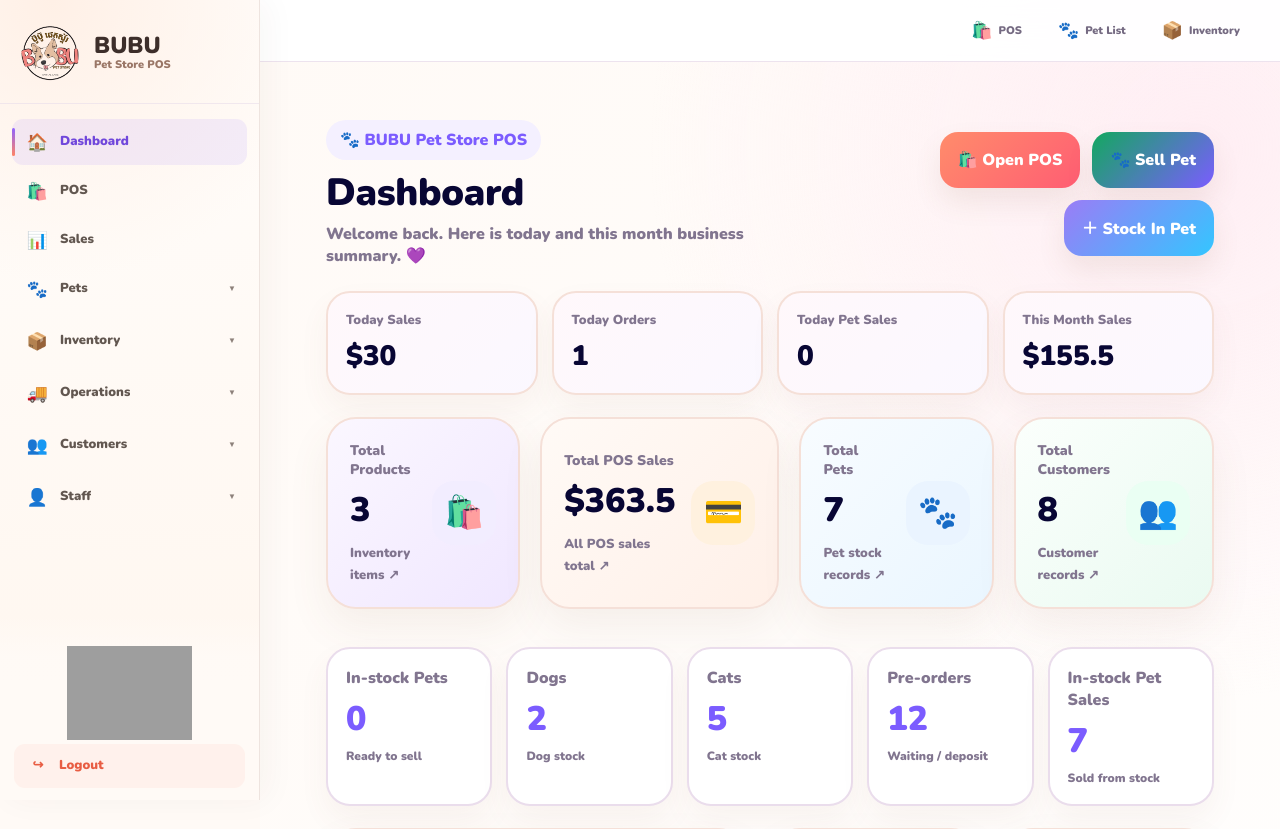
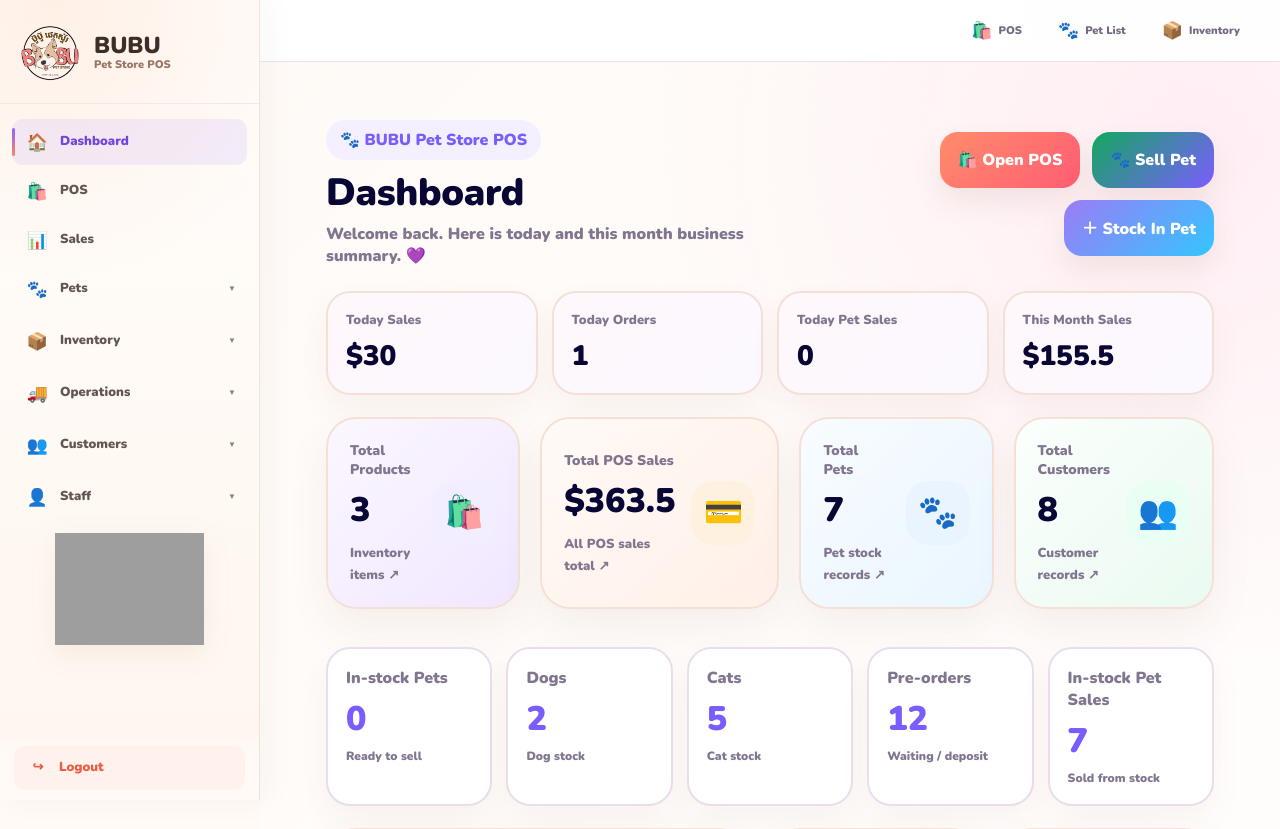
Before and after one commit to tanshychiev/bubu-system, a Django app: page / in a window 1280 px wide. Shown: the top 829 px of the page. Run offline with Django 5.2, Linux system fonts and the light colour scheme; data comes from the database, SQL or seed files in the repository; grey boxes are pictures that could not be loaded.

Commit message:
Update sidebar pet position and latest BUBU changes

```diff
--- a/templates/base.html
+++ b/templates/base.html
@@ -126,7 +126,7 @@ button{touch-action:manipulation}
 .menu{
     flex:1 1 auto;
     min-height:0;
-    padding:12px 12px 130px;
+    padding:12px 12px 72px;
     overflow-y:auto;
     overflow-x:hidden;
     scrollbar-width:thin;
@@ -259,7 +259,7 @@ button{touch-action:manipulation}
     bottom:0;
     z-index:20;
     display:block!important;
-    padding:30px 14px calc(12px + env(safe-area-inset-bottom));
+    padding:9px 14px calc(10px + env(safe-area-inset-bottom));
     border:0;
     background:linear-gradient(
         180deg,
@@ -270,17 +270,25 @@ button{touch-action:manipulation}
     box-shadow:none;
 }
 
-.sleep-cat-img{
-    width:162px;
-    height:94px;
+.sidebar-pet-under-menu{
+    width:100%;
+    padding:10px 0 4px;
+    display:flex;
+    align-items:center;
+    justify-content:center;
+}
+
+.sidebar-pet-under-menu img{
+    width:190px;
+    max-width:92%;
+    height:112px;
     display:block;
     object-fit:contain;
-    margin:0 auto 4px;
     pointer-events:none;
-}
-
-.mobile-sidebar-bottom,
-.mobile-sleep-cat{
+    filter:drop-shadow(0 8px 14px rgba(120,76,45,.08));
+}
+
+.mobile-sidebar-bottom{
     display:none;
 }
 
@@ -909,7 +917,7 @@ tbody tr:hover{background:#fffaf6}
     .logo small{font-size:9px}
 
     .menu{
-        padding:8px 9px 122px;
+        padding:8px 9px 72px;
     }
 
     .menu a,
@@ -949,13 +957,14 @@ tbody tr:hover{background:#fffaf6}
         );
     }
 
-    .mobile-sleep-cat{
-        width:154px;
-        height:90px;
-        display:block!important;
-        object-fit:contain;
-        margin:0 auto 0;
-        pointer-events:none;
+    .sidebar-pet-under-menu{
+        padding:8px 0 2px;
+    }
+
+    .sidebar-pet-under-menu img{
+        width:168px;
+        height:98px;
+        max-width:94%;
     }
 
     .mobile-logout-form{
@@ -1307,11 +1316,12 @@ tbody tr:hover{background:#fffaf6}
         </div>
         {% endif %}
 
+        <div class="sidebar-pet-under-menu">
+            <img src="{% static 'img/sleep-cat.png' %}"
+                 alt="Sleeping cat">
+        </div>
+
         <div class="mobile-sidebar-bottom">
-            <img src="{% static 'img/sleep-cat.png' %}"
-                 class="mobile-sleep-cat"
-                 alt="Sleeping cat">
-
             <form method="post"
                   action="{% url 'logout' %}"
                   class="mobile-logout-form"
@@ -1326,10 +1336,6 @@ tbody tr:hover{background:#fffaf6}
     </nav>
 
     <div class="sidebar-footer">
-        <img src="{% static 'img/sleep-cat.png' %}"
-             class="sleep-cat-img"
-             alt="Sleeping cat">
-
         <form method="post"
               action="{% url 'logout' %}"
               class="logout-form"
```
